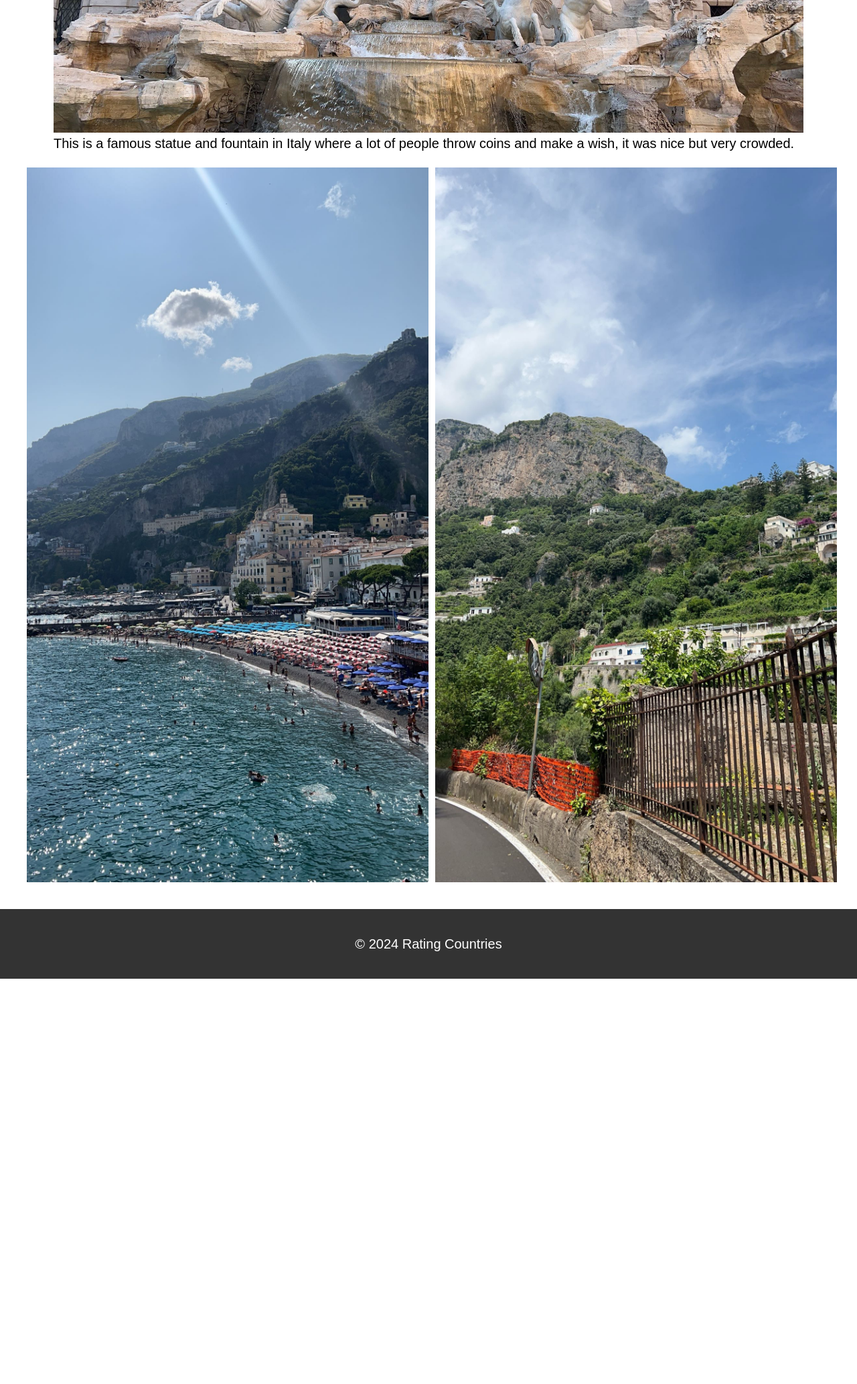
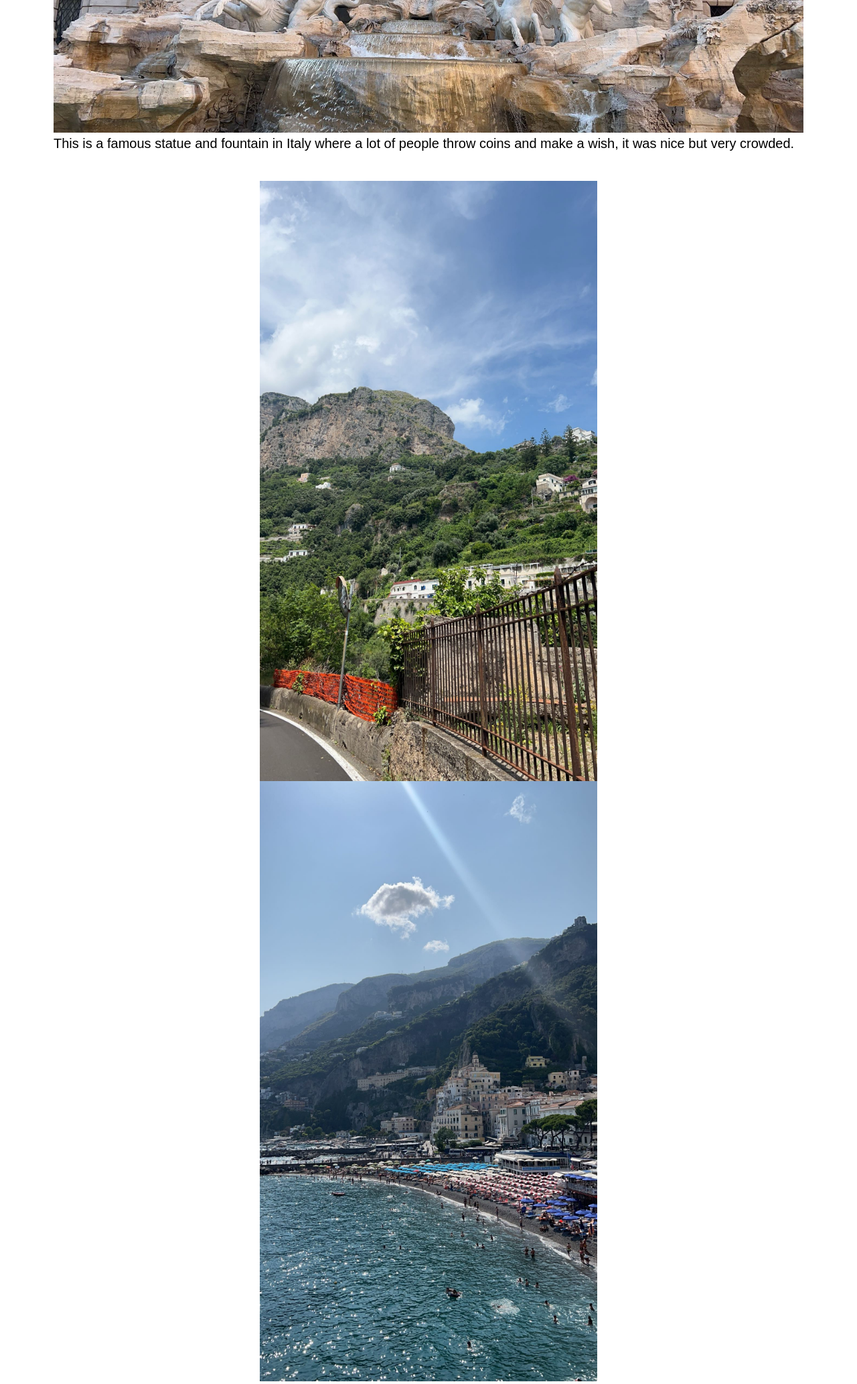
Before and after one commit to Seif162042/Rating_Countries, a Flask app: page / in a window 1280 px wide. Shown: the part 1561-3627 px from the top of the page at 67% size. Before the commit the page ends 3022 px from the top, so only its background shows below. Run offline with Flask 3, Linux system fonts and the light colour scheme.

Commit message:
new things

```diff
--- a/static/css/styles.css
+++ b/static/css/styles.css
@@ -82,7 +82,7 @@ footer {
 }
 
 .image-column img {
-    max-width: 50%;
+    max-width: 45%;
 }
 
 
--- a/templates/index.html
+++ b/templates/index.html
@@ -30,8 +30,11 @@
             <figacaption> This is a famous statue and fountain in Italy where a lot of people throw coins and make a wish, it was nice but very crowded.</figacaption>
         </figure>
         <div class="image-column">
-            <img src="{{ url_for('static', filename='Images/IT_beach.jpg') }}" alt="Pictures from my trip to italy" class="center">
-            <img src="{{ url_for('static', filename='Images/IT_mont.jpg') }}" alt="Pictures from my trip to italy" class="center">
+            <figure class="img-with-text">
+                <img src="{{ url_for('static', filename='Images/IT_mont.jpg') }}" alt="Pictures from my trip to italy" class="center">
+                <img src="{{ url_for('static', filename='Images/IT_beach.jpg') }}" alt="Pictures from my trip to italy" class="center">
+                <figacaption>Test</figacaption>
+            </figure>
         </div>
 
     </main>
```
